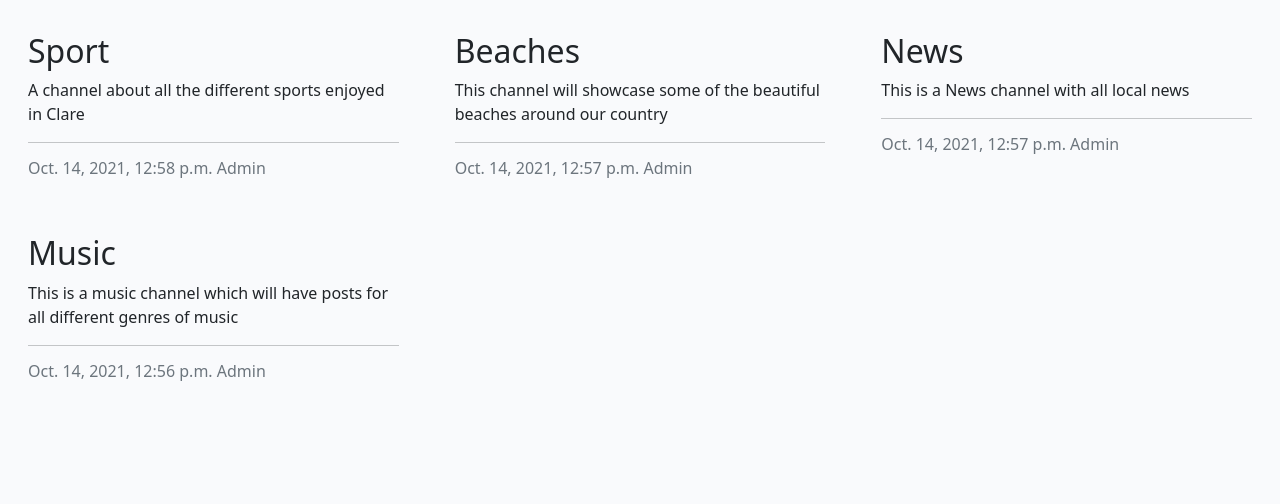
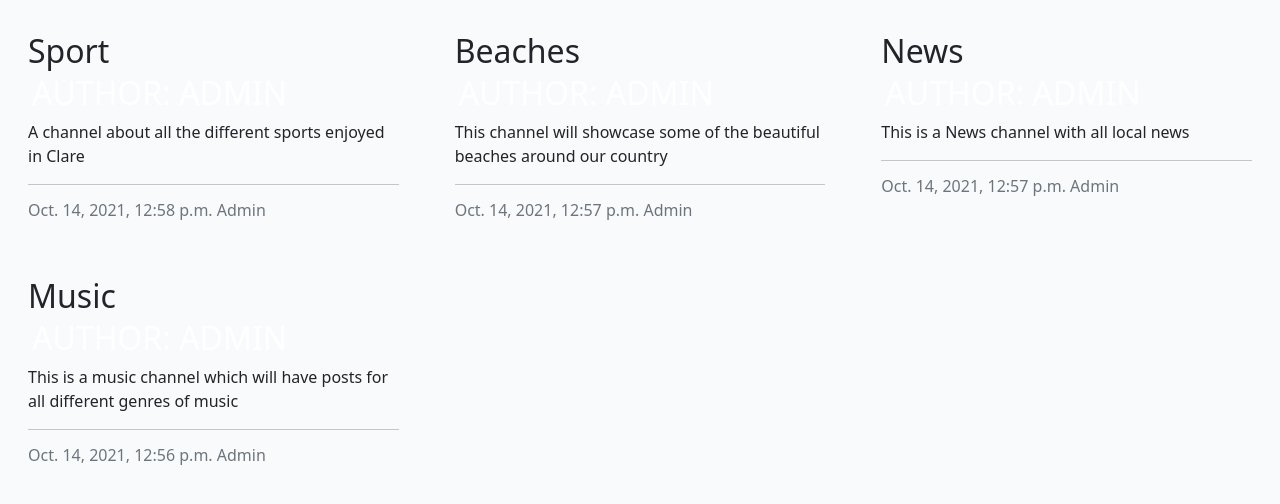
Before and after one commit to Catrionamcd/Test-PP4, a Django app: page / in a window 1280 px wide. Shown: the part 60-564 px from the top of the page. Run offline with Django 3.2, Linux system fonts and the light colour scheme; data comes from the database, SQL or seed files in the repository; both versions use the stored data as it was after the commit.

Commit message:
Add the topic url field to Channel Model

```diff
--- a/templates/index.html
+++ b/templates/index.html
@@ -12,7 +12,9 @@
                 <div class="col-md-4">
                     <div class="card mb-4">
                         <div class="card-body">
-                            <h2 class="card-title">{{ channel.topic }}</h2>
+                            <h2 class="card-title">{{ channel.topic }}
+                                <p class="author">Author: {{ channel.author }}</p>
+                            </h2>
                             <p class="card-text">{{ channel.description }}</p>
                             <hr />
                             <p class="card-text text-muted h6">{{ channel.created_on}}
--- a/test_app4/models.py
+++ b/test_app4/models.py
@@ -7,6 +7,7 @@ STATUS = ((0, "Draft"), (1, "Published"))
 
 class Channel(models.Model):
     topic = models.CharField(max_length=50, unique=True)
+    topic_url = models.SlugField(max_length=50, unique = True, null=True)
     description = models.CharField(max_length=200)
     author = models.ForeignKey(User, on_delete=models.CASCADE, related_name="channel_posts")
     created_on = models.DateTimeField(auto_now_add=True)
```
Also changed, not shown: db.sqlite3, test_app4/migrations/0003_channel_topic_url.py (added).
